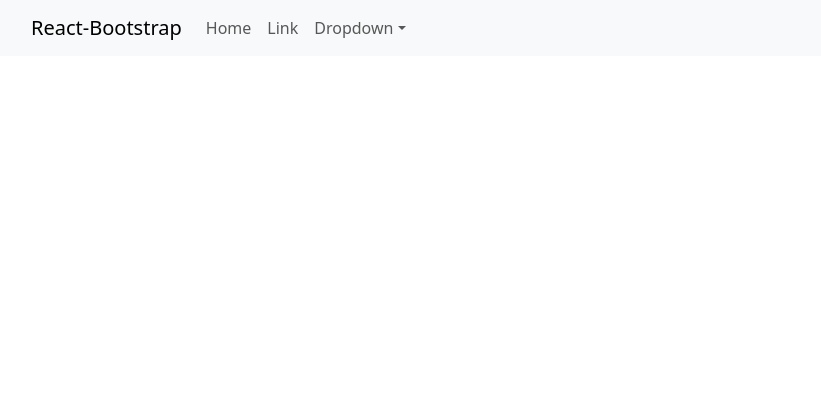
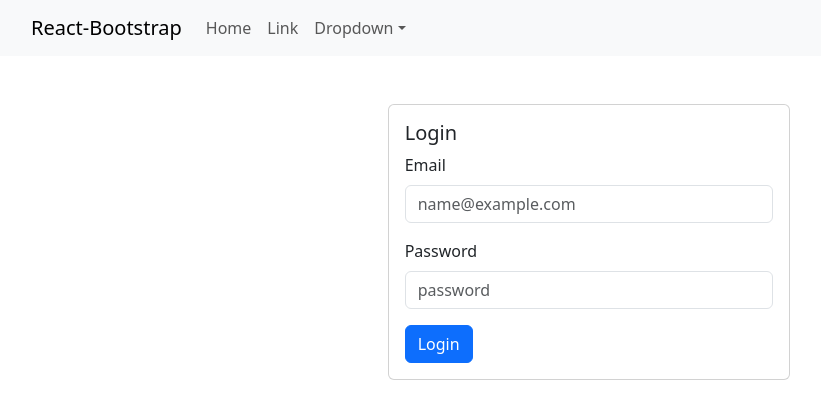
Before and after one commit to giulia-ciampa/BW5_FE, a React (Vite) app: page /login in a window 1280 px wide. Shown: the top 418 px of the page, without its empty margins (51-872 px from the left). Built offline with nearby package versions, Linux system fonts and the light colour scheme; no server answers.

Commit message:
adds login and saves token to localstorage

```diff
--- a/src/App.tsx
+++ b/src/App.tsx
@@ -1,6 +1,7 @@
-import { BrowserRouter, Route, Routes } from "react-router"
-import Bw5Navbar from "./components/Bw5Navbar"
-import "bootstrap/dist/css/bootstrap.min.css"
+import { BrowserRouter, Route, Routes } from "react-router";
+import Bw5Navbar from "./components/Bw5Navbar";
+import "bootstrap/dist/css/bootstrap.min.css";
+import Login from "./components/Login";
 
 function App() {
   return (
@@ -10,10 +11,11 @@ function App() {
 
         <Routes>
           <Route path="/" />
+          <Route path="/login" element={<Login />} />
         </Routes>
       </BrowserRouter>
     </>
-  )
+  );
 }
 
-export default App
+export default App;
--- /dev/null
+++ b/src/components/Login.tsx
@@ -0,0 +1,97 @@
+import { useState, type SubmitEvent } from "react";
+import { Button, Card, Col, Container, Row, Form } from "react-bootstrap";
+
+function Login() {
+  const [email, setEmail] = useState("");
+  const [password, setPassword] = useState("");
+  const [loading, setLoading] = useState(false);
+  const [error, setError] = useState<string | null>(null);
+  const apiUrl = import.meta.env.VITE_API_URL;
+
+  const handleLogin = async (e: SubmitEvent) => {
+    e.preventDefault();
+
+    console.log(email);
+    console.log(password);
+
+    setLoading(true);
+    setError(null);
+
+    try {
+      const response = await fetch(apiUrl + "/auth/login", {
+        method: "POST",
+        headers: {
+          "Content-Type": "application/json",
+        },
+        body: JSON.stringify({
+          email,
+          password,
+        }),
+      });
+
+      if (!response.ok) {
+        throw new Error("Credenziali non valide");
+      }
+
+      const data = await response.json();
+
+      console.log("Login effettuato:", data);
+
+      localStorage.setItem("accessToken", data.accessToken);
+    } catch (error) {
+      setError(
+        error instanceof Error ? error.message : "Errore durante il login",
+      );
+    } finally {
+      setLoading(false);
+    }
+  };
+
+  return (
+    <Container fluid={true} className="mt-5">
+      <Row className="d-flex justify-content-center">
+        <Col xs={12} sm={10} md={8} lg={6} xl={4}>
+          <Card>
+            <Card.Body>
+              <Card.Title>Login</Card.Title>
+
+              <Form onSubmit={handleLogin}>
+                <Form.Group className="mb-3" controlId="loginEmail">
+                  <Form.Label>Email</Form.Label>
+
+                  <Form.Control
+                    type="email"
+                    required
+                    placeholder="name@example.com"
+                    onChange={(e) => setEmail(e.target.value)}
+                    value={email}
+                  />
+                </Form.Group>
+
+                <Form.Group className="mb-3" controlId="loginPassword">
+                  <Form.Label>Password</Form.Label>
+
+                  <Form.Control
+                    type="password"
+                    placeholder="password"
+                    required
+                    value={password}
+                    onChange={(e) => setPassword(e.target.value)}
+                  />
+                </Form.Group>
+
+                {error && <p className="text-danger">{error}</p>}
+
+                <Button type="submit" disabled={loading}>
+                  {loading ? "Accesso..." : "Login"}
+                </Button>
+              </Form>
+            </Card.Body>
+          </Card>
+        </Col>
+      </Row>
+    </Container>
+  );
+}
+
+export default Login;
```
